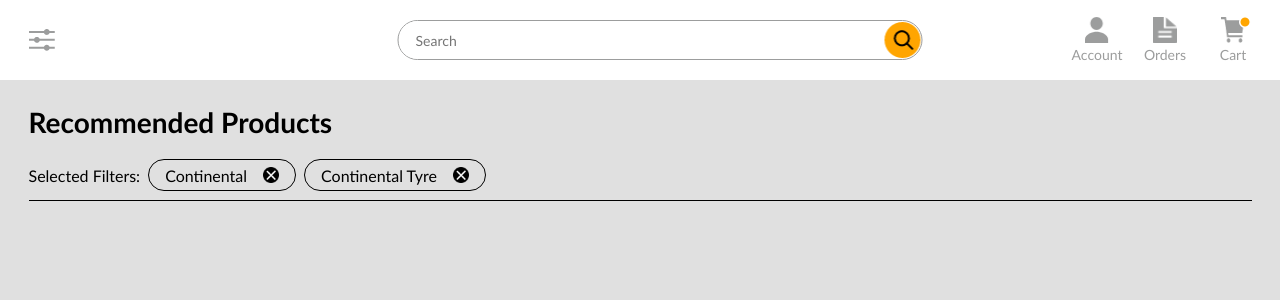
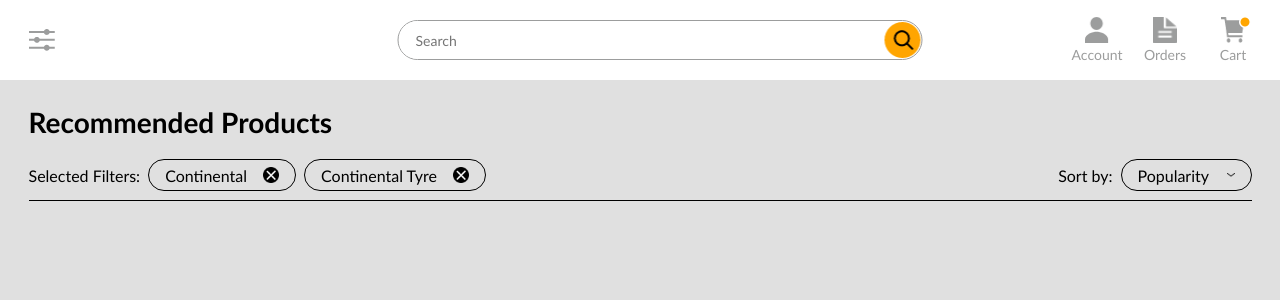
Before and after one commit to nihalvaria/this-is-dmg, a React (Create React App) app: page / in a window 1280 px wide. Shown: the top 300 px of the page. Built offline with nearby package versions, Linux system fonts and the light colour scheme.

Commit message:
Added sort by component

```diff
--- /dev/null
+++ b/src/Components/Filter/SortBy/SortBy.jsx
@@ -0,0 +1,25 @@
+import React from 'react'
+import './SortBy.scss'
+import DropdownImage from 'Assets/Images/down.png'
+
+const SortBy = () => {
+
+    return (
+        <div className="SortBy flex">
+            <p className="ellipsis">Sort by: </p>
+
+            <div className="sort-container flex">
+                <select class="sort-dropdown">
+                    <option>Popularity</option>
+                    <option>Lowest Price</option>
+                    <option>Most Stock</option>
+                    <option>Model A - Z</option>
+                    <option>Code No.</option>
+                </select>
+                <img src={ DropdownImage } alt=""/>
+            </div>
+        </div>
+    )
+}
+
+export default SortBy
--- /dev/null
+++ b/src/Components/Filter/SortBy/SortBy.scss
@@ -0,0 +1,46 @@
+.SortBy {
+
+    p:first-child {
+        font-size: 16px;
+    }
+
+    .sort-container {
+        min-width: 131px;
+        height: 32px;
+        margin-left: 8px;
+        font-size: 16px;
+        border: solid 1px var( --quaternary-color );
+        border-radius: 48px;
+        position: relative;
+
+        .sort-dropdown {
+            width: 100%;
+            height: inherit;
+            margin-left: 16px;
+            font-size: 16px;
+            border: none;
+            background-color: inherit;
+            -moz-appearance: none;
+            -webkit-appearance: none;
+            appearance: none;
+            z-index: 1;
+            cursor: pointer;
+        }
+
+        img {
+            position: absolute;
+            width: 8px;
+            height: 4.5px;
+            right: 16px;
+            z-index: 0;
+        }
+    }
+}
+
+@media only screen and ( max-width: 768px ) and ( orientation: portrait ) {
+    .SortBy {
+        p:first-child {
+            font-size: 14px;
+        }
+    }
+}
--- a/src/Containers/Filter/Filter.jsx
+++ b/src/Containers/Filter/Filter.jsx
@@ -1,5 +1,6 @@
 import SectionHeader from 'Components/Filter/SectionHeader/SectionHeader'
 import SelectedFilters from 'Components/Filter/SelectedFilters/SelectedFilters'
+import SortBy from 'Components/Filter/SortBy/SortBy'
 import React from 'react'
 import './Filter.scss'
 
@@ -11,6 +12,7 @@ const Filter = () => {
 
             <div className="filters-container flex">
                 <SelectedFilters />
+                <SortBy />
             </div>
         </div>
     )
```
